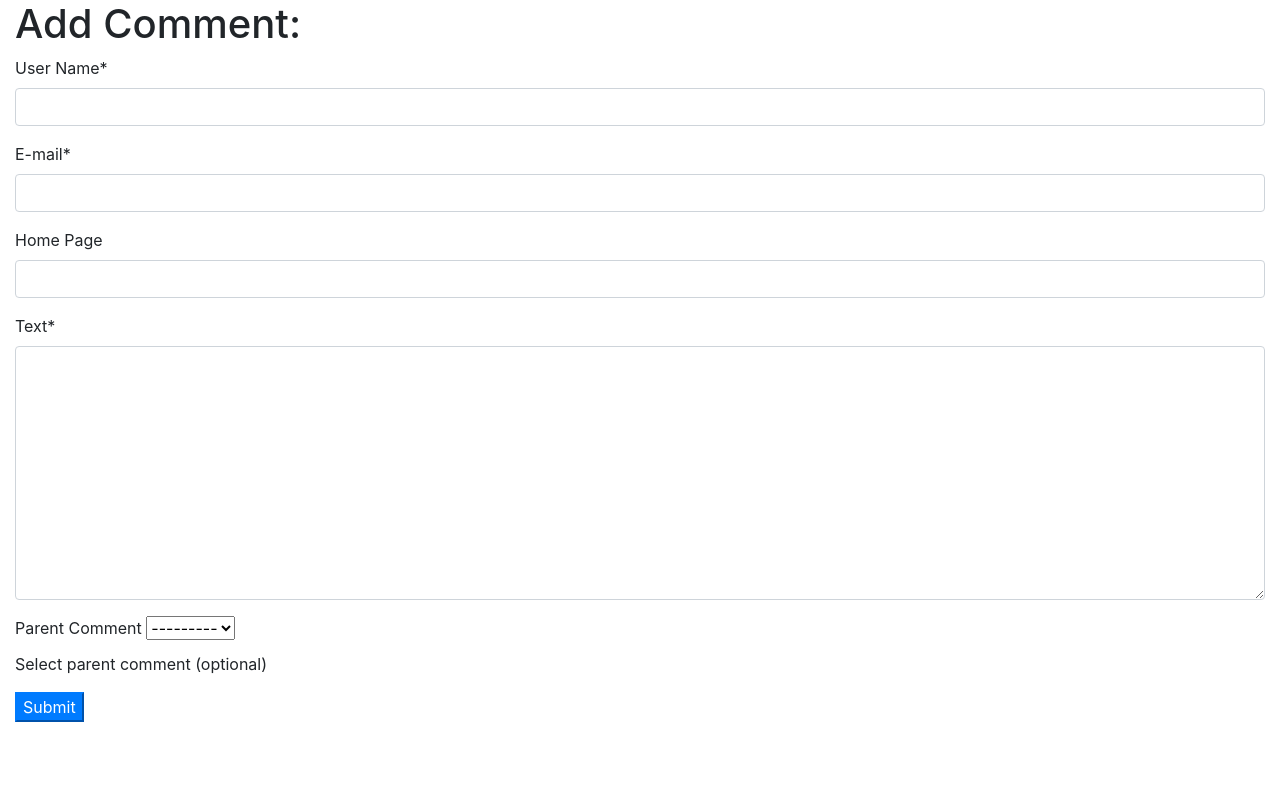
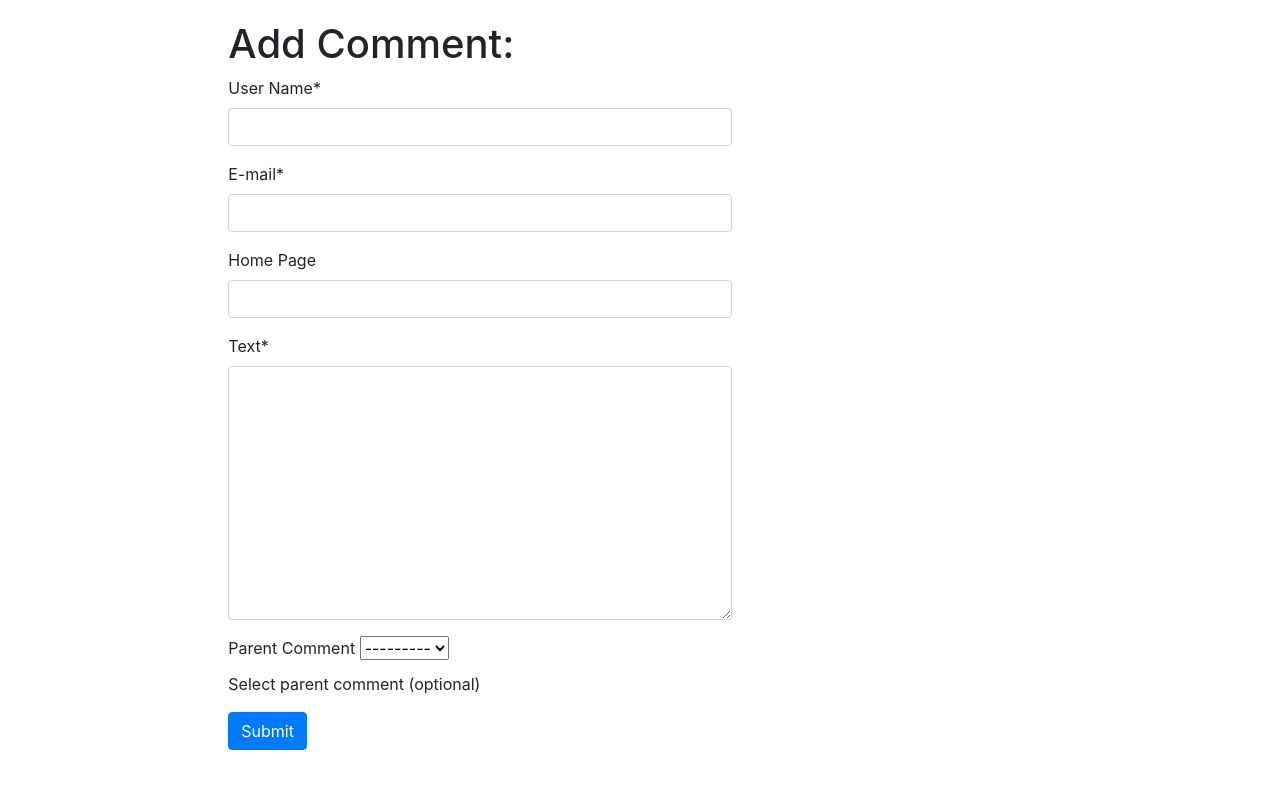
Before and after one commit to Phoenix-Erazer/django_app_comments, a Django app: page /comments/add/ in a window 1280 px wide. Run offline with Django 5.2, Linux system fonts and the light colour scheme; data that the repository does not hold is empty; some libraries are stand-ins or nearby versions.

Commit message:
Correcting the visual appearance of add_comment.html and base.html.

```diff
--- /dev/null
+++ b/comments/static/css/styles.css
@@ -0,0 +1,3 @@
+body {
+    margin-top: 20px;
+}
--- a/templates/base.html
+++ b/templates/base.html
@@ -1,22 +1,36 @@
-{% load static %}
 <!DOCTYPE html>
 <html lang="en">
+
 <head>
   <title>{% block title %}Comments app{% endblock %}</title>
   <meta charset="utf-8">
   <meta name="viewport" content="width=device-width, initial-scale=1">
-  <link rel="stylesheet" href="https://cdn.jsdelivr.net/npm/bootstrap@4.5.3/dist/css/bootstrap.min.css" integrity="sha384-TX8t27EcRE3e/ihU7zmQxVncDAy5uIKz4rEkgIXeMed4M0jlfIDPvg6uqKI2xXr2" crossorigin="anonymous">
+  <link rel="stylesheet"
+      href="https://cdn.jsdelivr.net/npm/bootstrap@4.5.3/dist/css/bootstrap.min.css"
+      integrity="sha384-TX8t27EcRE3e/ihU7zmQxVncDAy5uIKz4rEkgIXeMed4M0jlfIDPvg6uqKI2xXr2"
+      crossorigin="anonymous">
   <!-- Add additional CSS in static file -->
+  {% load static %}
   <link rel="stylesheet" href="{% static 'css/styles.css' %}">
 </head>
+
 <body>
 <div class="container-fluid">
-  {% block content %}{% endblock %}
+  <div class="row">
+    <div class="col-sm-2">
 
-  {% block pagination %}
-    {% include "includes/pagination.html" %}
-  {% endblock %}
+    </div>
+    <div class="col-sm-5 ">
+
+      {% block content %}{% endblock %}
+
+      {% block pagination %}
+        {% include "includes/pagination.html" %}
+      {% endblock %}
+
+    </div>
+  </div>
 </div>
-{% block add_comments %}{% endblock %}
 </body>
+
 </html>
--- a/templates/comments/add_comment.html
+++ b/templates/comments/add_comment.html
@@ -1,12 +1,14 @@
 {% extends "base.html" %}
 {% load crispy_forms_filters %}
+{% load crispy_forms_tags %}
+
 {% block content %}
 <body>
       <h1>Add Comment:</h1>
-      <form method="post">
+      <form method="post" class="form">
           {% csrf_token %}
           {{ form|crispy }}
-          <button class="btn-primary" type="submit">Submit</button>
+          <button class="btn btn-primary" type="submit">Submit</button>
       </form>
-  </body>
+</body>
 {% endblock %}
```
